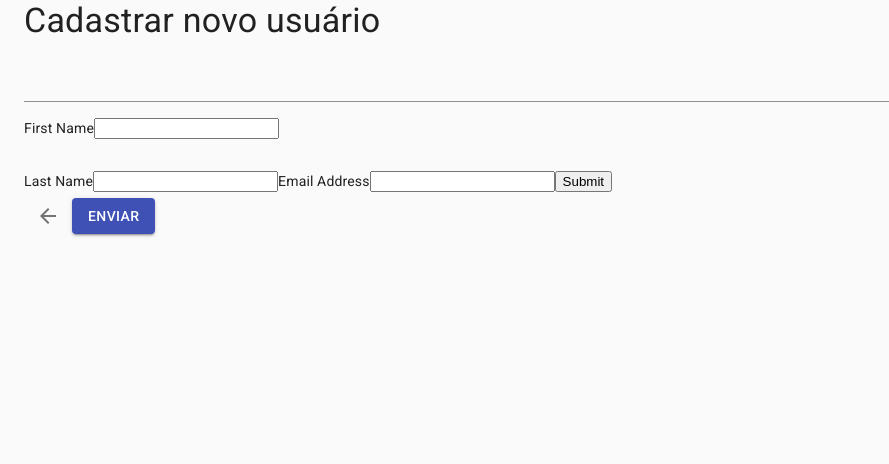
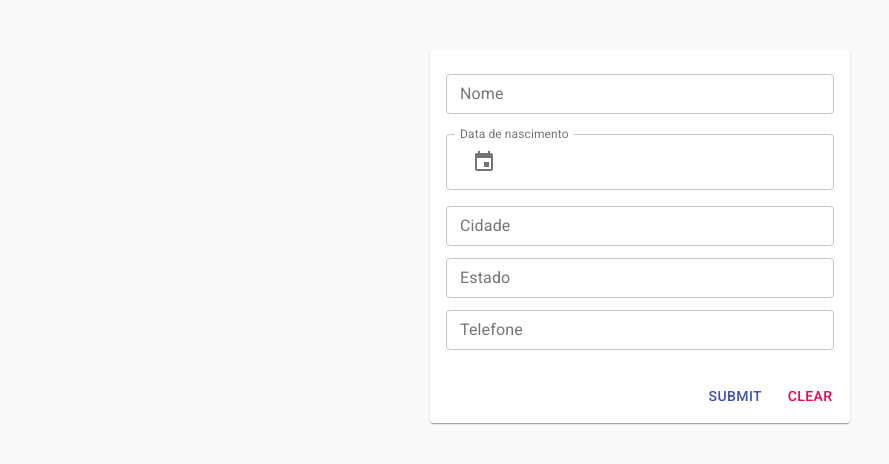
Before and after one commit to alvescaio/truckpad-case, a React (Create React App) app: page /register in a window 1280 px wide. Shown: the top 464 px of the page, without its empty margins (0-889 px from the left). Built offline with nearby package versions, Linux system fonts and the light colour scheme.

Commit message:
testes com formik

```diff
--- a/package.json
+++ b/package.json
@@ -3,12 +3,16 @@
   "version": "0.1.0",
   "private": true,
   "dependencies": {
+    "@date-io/date-fns": "^1.3.13",
     "@material-ui/core": "^4.7.1",
     "@material-ui/icons": "^4.5.1",
+    "@material-ui/pickers": "^3.2.8",
     "@testing-library/jest-dom": "^4.2.4",
     "@testing-library/react": "^9.3.2",
     "@testing-library/user-event": "^7.1.2",
+    "date-fns": "^2.0.0-beta.5",
     "formik": "^2.0.7",
+    "moment": "^2.24.0",
     "react": "^16.12.0",
     "react-dom": "^16.12.0",
     "react-redux": "^7.1.3",
--- a/src/App.js
+++ b/src/App.js
@@ -4,6 +4,8 @@ import { BrowserRouter, Route } from 'react-router-dom';
 import CssBaseline from '@material-ui/core/CssBaseline';
 import Typography from '@material-ui/core/Typography';
 import Container from '@material-ui/core/Container';
+import DateFnsUtils from '@date-io/date-fns';
+import {MuiPickersUtilsProvider} from '@material-ui/pickers';
 
 import Home from './components/Home';
 import NewUser from './components/NewUser';
@@ -16,6 +18,7 @@ class App extends React.Component {
     return (
       <>
         <CssBaseline />
+        <MuiPickersUtilsProvider utils={DateFnsUtils}>
           <Container>
             <BrowserRouter>
               <Route path="/" exact={true} component={Home} />
@@ -23,6 +26,7 @@ class App extends React.Component {
               <Route path="*" />
             </BrowserRouter>
           </Container>
+        </MuiPickersUtilsProvider>
       </>
     );
   }
--- a/src/components/Home/index.js
+++ b/src/components/Home/index.js
@@ -106,7 +106,7 @@ function Home({ users, dispatch }){
                 </Grid>
                 {
                     users.map((user, i) => (
-                        <Grid item xs={12} md={4} sm={6}>
+                        <Grid item xs={12} md={4} sm={6} key={user.id}>
                              <Card className={classes.card, !user.active ? classes.disabled : ''}>
                                 <CardContent>
                                     <Typography gutterBottom variant="h5" component="h2">
--- /dev/null
+++ b/src/components/Register/Form/index.js
@@ -0,0 +1,199 @@
+// verificar o guia de integração do formik com o matrial-ui picker: https://material-ui-pickers.dev/guides/form-integration
+
+import React from "react";
+import { withFormik } from "formik";
+import * as Yup from 'yup';
+import { withStyles } from "@material-ui/core";
+import Card from "@material-ui/core/Card";
+import CardContent from "@material-ui/core/CardContent";
+import CardActions from "@material-ui/core/CardActions";
+import TextField from "@material-ui/core/TextField";
+import MenuItem from "@material-ui/core/MenuItem";
+import Button from "@material-ui/core/Button";
+import FormHelperText from '@material-ui/core/FormHelperText';
+
+
+import {
+  MuiPickersUtilsProvider,
+  KeyboardTimePicker,
+  KeyboardDatePicker,
+  DataPicker
+} from '@material-ui/pickers';
+
+import FORM_VALIDATIONS from '../formValidations';
+import FORM_INITIAL_VALUES from '../formInitialValues';
+import moment from "moment";
+
+const styles = () => ({
+  card: {
+    maxWidth: 420,
+    marginTop: 50
+  },
+  container: {
+    display: "Flex",
+    justifyContent: "center"
+  },
+  actions: {
+    float: "right"
+  }
+});
+
+const courseCategory = [
+  {
+    value: "webDevelopment",
+    label: "Web Development"
+  },
+  {
+    value: "networking",
+    label: "Networking"
+  },
+  {
+    value: "computerScience",
+    label: "Computer Science"
+  }
+];
+
+const form = props => {
+    const {
+        classes,
+        values,
+        touched,
+        errors,
+        isSubmitting,
+        handleChange,
+        handleBlur,
+        handleSubmit,
+        handleReset,
+        setFieldValue,
+        setTouched
+    } = props;
+
+    const resetFields = () => {
+      setFieldValue("birth_date", "", false);
+      handleReset();
+    }
+
+    const handleDate = (data) => {
+      console.log(data);
+      setFieldValue("birth_date", data, false);
+    }
+
+    return (
+        <div className={classes.container}>
+            <form onSubmit={handleSubmit}>
+            <Card className={classes.card}>
+                <CardContent>
+                <TextField
+                    id="name"
+                    label="Nome"
+                    value={values.name}
+                    onChange={handleChange}
+                    onBlur={handleBlur}
+                    helperText={touched.name ? errors.name : ""}
+                    error={touched.name && Boolean(errors.name)}
+                    margin="dense"
+                    variant="outlined"
+                    fullWidth
+                />
+                <KeyboardDatePicker
+                    autoOk
+                    fullWidth
+                    emptyLabel="01/02/1998"
+                    variant="inline"
+                    inputVariant="outlined"
+                    label="Data de nascimento"
+                    format="dd/MM/yyyy"
+                    margin={"normal"}
+                    id="date-picker-inline"
+                    name="birth_date"
+                    onBlur={handleBlur}
+                    value={values.birth_date}
+                    InputAdornmentProps={{ position: "start" }}
+                    onChange={handleDate}
+                    helperText={touched.birth_date ? errors.birth_date : ""}
+                    error={touched.birth_date && Boolean(errors.birth_date)}
+                    disableFuture={true}
+                    maskChar="__/__/____"
+                />
+                <TextField
+                    id="city"
+                    label="Cidade"
+                    value={values.city}
+                    onChange={handleChange}
+                    onBlur={handleBlur}
+                    helperText={touched.city ? errors.city : ""}
+                    error={touched.city && Boolean(errors.city)}
+                    margin="dense"
+                    variant="outlined"
+                    fullWidth
+                />
+                <TextField
+                    id="state"
+                    label="Estado"
+                    value={values.state}
+                    onBlur={handleBlur}
+                    onChange={handleChange}
+                    helperText={touched.state ? errors.state : ""}
+                    error={touched.state && Boolean(errors.state)}
+                    margin="dense"
+                    variant="outlined"
+                    fullWidth
+                />
+                <TextField
+                    id="phone"
+                    label="Telefone"
+                    value={values.phone}
+                    onBlur={handleBlur}
+                    onChange={handleChange}
+                    helperText={touched.phone ? errors.phone : ""}
+                    error={touched.phone && Boolean(errors.phone)}
+                    margin="dense"
+                    variant="outlined"
+                    fullWidth
+                />
+                </CardContent>
+                <CardActions className={classes.actions}>
+                <Button type="submit" color="primary" disabled={isSubmitting}>
+                    SUBMIT
+                </Button>
+                <Button color="secondary" onClick={resetFields}>
+                    CLEAR
+                </Button>
+                </CardActions>
+            </Card>
+            </form>
+        </div>
+    );
+};
+
+const Form = withFormik({
+  mapPropsToValues: ({
+    active,
+    name,
+    birth_date,
+    state,
+    city,
+    phone,
+  }) => {
+    return {
+      name: name || "",
+      active: active || false,
+      birth_date: birth_date || "",
+      state: state || "",
+      city: city || "",
+      phone: phone || ""
+    };
+  },
+
+  validationSchema: FORM_VALIDATIONS,
+
+  handleSubmit: (values, { setSubmitting }) => {
+    setTimeout(() => {
+      // submit to the server
+      alert(JSON.stringify(values, null, 2));
+      setSubmitting(false);
+    }, 1000);
+  }
+})(form);
+
+export default withStyles(styles)(Form);
--- a/src/components/Register/formValidations.js
+++ b/src/components/Register/formValidations.js
@@ -5,9 +5,6 @@ export default () => Yup.object().shape({
         .max(45, "Muito Grande, abrevie!")
         .required('Obrigatório'),
     birth_date: Yup.string()
-        .required('Obrigatório'),
-    email: Yup.string()
-        .email('Invalid email')
         .required('Obrigatório'),
     state: Yup.string()
         .required('Obrigatório'),
--- a/src/components/Register/index.js
+++ b/src/components/Register/index.js
@@ -6,6 +6,7 @@ import { makeStyles, TextField, Icon,
     Grid, FormControl, IconButton, Typography, Button, Input} from '@material-ui/core';
 import { Link, NavLink } from 'react-router-dom';
 import STYLE_REGISTER from './style';
+import Form from './Form';
 
 const useStyles = makeStyles(STYLE_REGISTER);
 
@@ -20,57 +21,8 @@ const Register = () => {
             console.log(values);
         }
     });
-
     return (
-        <Grid container spacing={2}>
-            <Grid item xs={12}>
-                <Typography gutterBottom variant="h4" component="h4">
-                    Cadastrar novo usuário
-                </Typography>
-                <form className={classes.margin} onSubmit={formik.handleSubmit}>
-                    <Input
-                        fullWidth
-                        label="Nome"
-                        variant="outlined"
-                        type="string"
-                        helperText={formik.errors.name}
-                        error={formik.errors.name?true:false}
-                        />
-                    <label htmlFor="firstName">First Name</label>
-                    <input
-                        id="firstName"
-                        name="firstName"
-                        type="text"
-                        onChange={formik.handleChange}
-                        value={formik.values.firstName}
-                        />
-                        <div>{formik.errors.firstName}</div>
-                    <label htmlFor="lastName">Last Name</label>
-                    <input
-                        id="lastName"
-                        name="lastName"
-                        type="text"
-                        onChange={formik.handleChange}
-                        value={formik.values.lastName}
-                        />
-                    <label htmlFor="email">Email Address</label>
-                    <input
-                        id="email"
-                        name="email"
-                        type="email"
-                        onChange={formik.handleChange}
-                        value={formik.values.email}
-                        />
-                    <button type="submit">Submit</button>
-                </form>
-                <NavLink to="/">
-                    <IconButton>
-                        <Icon>arrow_back</Icon>
-                    </IconButton>
-                </NavLink>
-                <Button variant="contained" color="primary" type="submit">Enviar</Button>
-            </Grid>
-        </Grid>
+        <Form></Form>
     );
 }
 
```
Also changed, not shown: 1 other file (tests, documents, lock files or other folders). Lines whose indentation alone changed are shown as unchanged.
